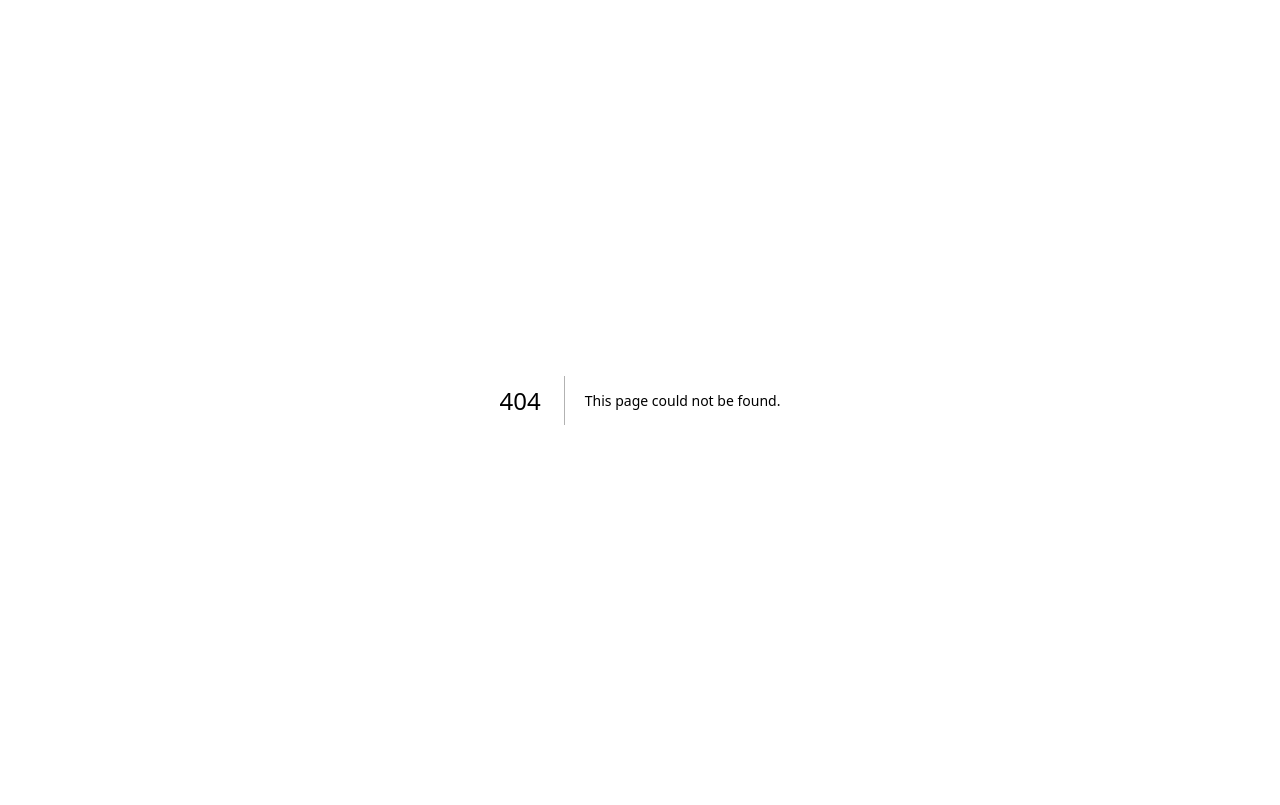
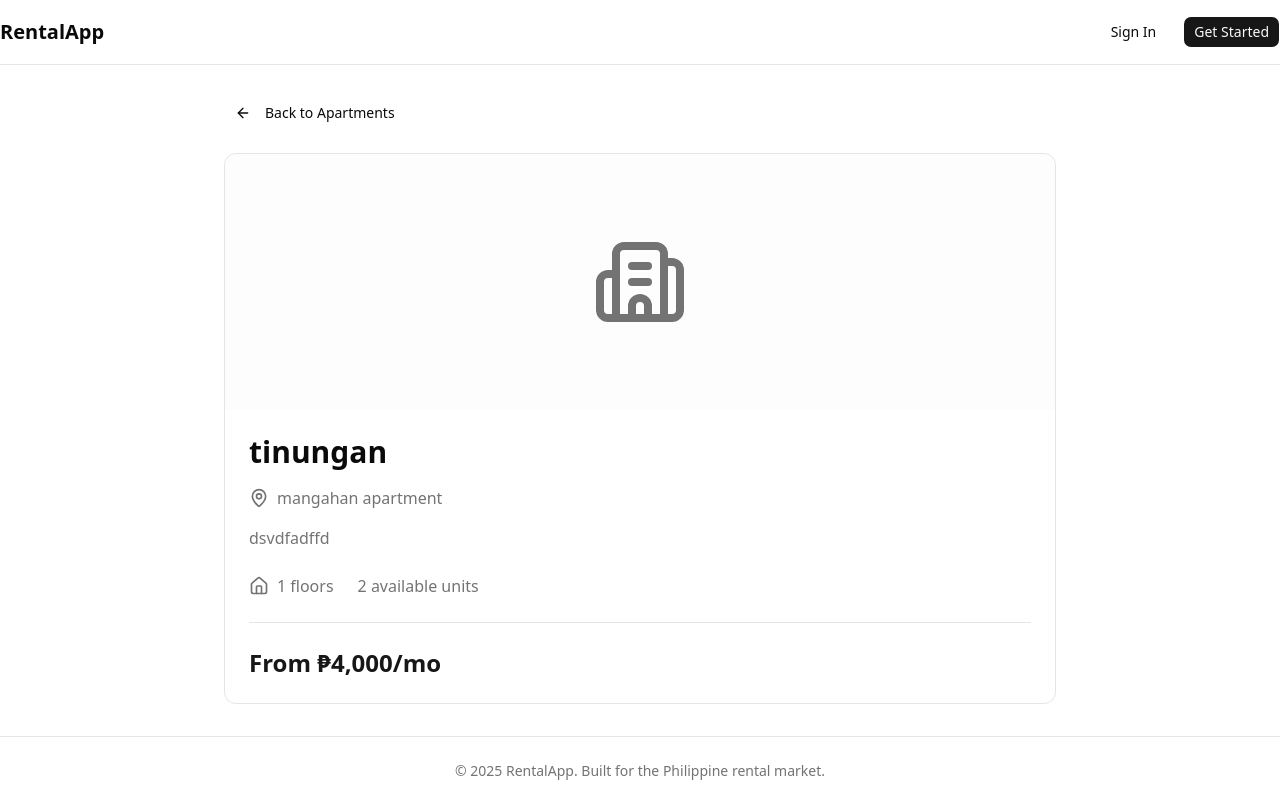
Before and after one commit to geloitem03-copi/apt, a Next.js app: page /apartments/b8f81390-6ac4-4797-8b40-5f074b6d2493 in a window 1280 px wide. Before the commit this address had no page. Built offline with nearby package versions, Linux system fonts and the light colour scheme.

Commit message:
Add apartment detail page route

```diff
--- /dev/null
+++ b/src/app/apartments/[id]/page.tsx
@@ -0,0 +1,76 @@
+import Link from "next/link";
+import { Button } from "@/components/ui/button";
+import { MapPin, Building2, House, ArrowLeft } from "lucide-react";
+
+interface ApartmentDetailPageProps {
+  params: Promise<{
+    id: string;
+  }>;
+}
+
+export default async function ApartmentDetailPage({ params }: ApartmentDetailPageProps) {
+  const { id } = await params;
+
+  return (
+    <div className="min-h-screen flex flex-col">
+      <header className="border-b">
+        <div className="container flex items-center justify-between py-4">
+          <h1 className="text-xl font-bold">RentalApp</h1>
+          <div className="flex gap-4">
+            <Link href="/login">
+              <Button variant="ghost">Sign In</Button>
+            </Link>
+            <Link href="/register">
+              <Button>Get Started</Button>
+            </Link>
+          </div>
+        </div>
+      </header>
+
+      <main className="flex-1">
+        <div className="max-w-4xl mx-auto px-4 sm:px-6 lg:px-8 py-8">
+          <Link href="/">
+            <Button variant="ghost" className="mb-6">
+              <ArrowLeft className="mr-2 h-4 w-4" />
+              Back to Apartments
+            </Button>
+          </Link>
+
+          <div className="border rounded-xl overflow-hidden">
+            <div className="h-64 bg-secondary/20 flex items-center justify-center">
+              <Building2 className="h-24 w-24 text-muted-foreground" />
+            </div>
+            <div className="p-6">
+              <h1 className="text-3xl font-bold mb-4">tinungan</h1>
+              <div className="flex items-start gap-2 mb-4">
+                <MapPin className="h-5 w-5 text-muted-foreground mt-0.5" />
+                <p className="text-muted-foreground">mangahan apartment</p>
+              </div>
+              <p className="text-muted-foreground mb-6">
+                dsvdfadffd
+              </p>
+              <div className="flex items-center gap-6 mb-6">
+                <div className="flex items-center gap-2 text-muted-foreground">
+                  <House className="h-5 w-5" />
+                  <span>1 floors</span>
+                </div>
+                <div className="flex items-center gap-2 text-muted-foreground">
+                  <span>2 available units</span>
+                </div>
+              </div>
+              <div className="border-t pt-6">
+                <p className="text-2xl font-bold text-primary">From ₱4,000/mo</p>
+              </div>
+            </div>
+          </div>
+        </div>
+      </main>
+
+      <footer className="border-t py-6">
+        <div className="container text-center text-sm text-muted-foreground">
+          © 2025 RentalApp. Built for the Philippine rental market.
+        </div>
+      </footer>
+    </div>
+  );
+}
```
